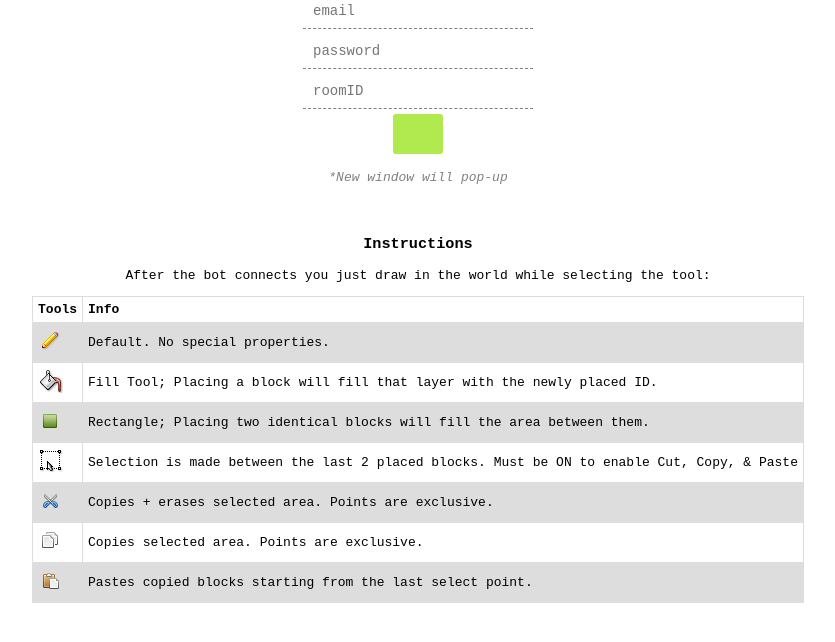
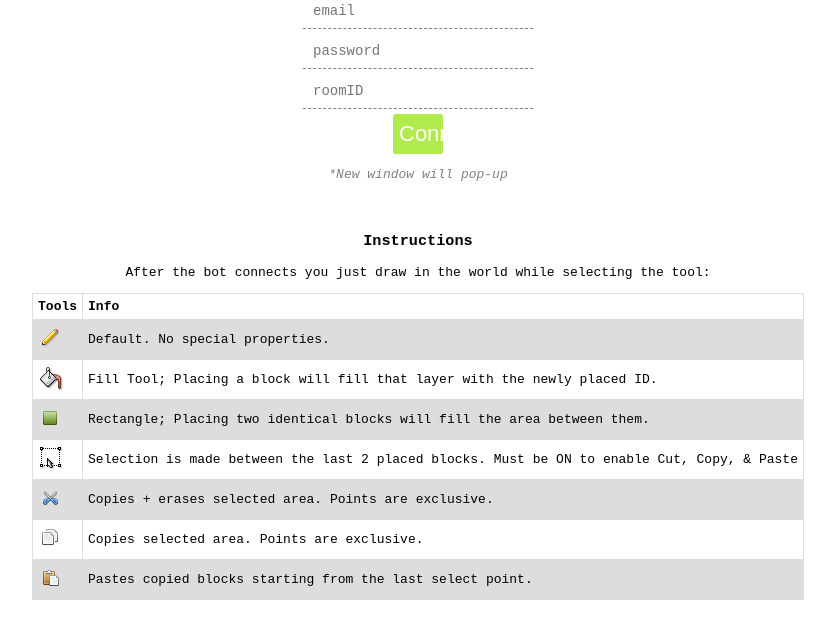
Before and after one commit to SmittyW/EEBucket, a plain HTML site: page index.html in a window 1280 px wide. Shown: the part 94-736 px from the top of the page, without its empty margins (222-1057 px from the left). Drawn offline with Linux system fonts and the light colour scheme.

Commit message:
Update index.html

```diff
--- a/index.html
+++ b/index.html
@@ -15,7 +15,7 @@
 				<input type="text" placeholder="email" id="email"/>
 				<input type="password" placeholder="password" id="password"/>
 				<input type="text" placeholder="roomID" id="roomID"/>
-				<button onclick="check(); return false;" autocomplete="off" id="loginBtn"></button>
+				<button onclick="check(); return false;" autocomplete="off" id="loginBtn">Connect</button>
 				<p id="msgNote">*New window will pop-up</p>
 				<p id="msgError"></p>
 			</form>
```
